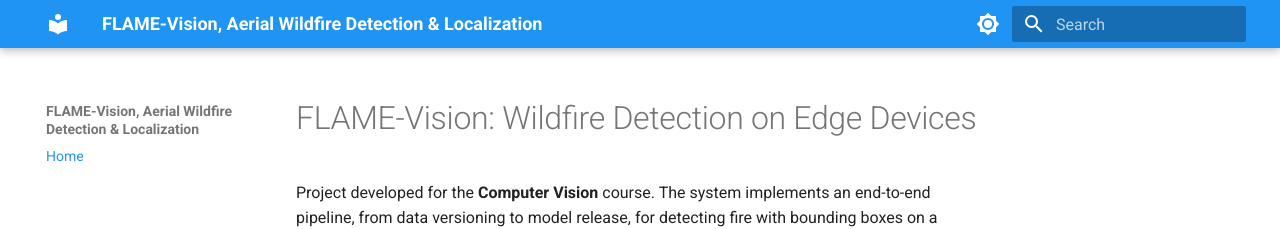
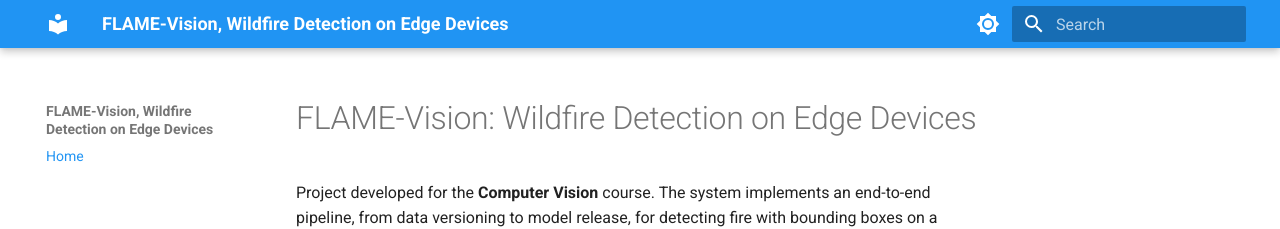
Before and after one commit to eduardalexandrut/wildfire-detection-flame, an MkDocs documentation site: the page built from docs/index.md, in a window 1280 px wide. Shown: the top 229 px of the page. Built offline with MkDocs 1.6.1 and Material for MkDocs 9.7.7, drawn with Linux system fonts in a browser that asks for light colours.

Commit message:
docs: change mkdocs.yml site name

```diff
--- a/mkdocs.yml
+++ b/mkdocs.yml
@@ -1,4 +1,4 @@
-site_name: FLAME-Vision, Aerial Wildfire Detection & Localization
+site_name: FLAME-Vision, Wildfire Detection on Edge Devices
 site_description: Computer vision project
 theme:
   name: material
```
